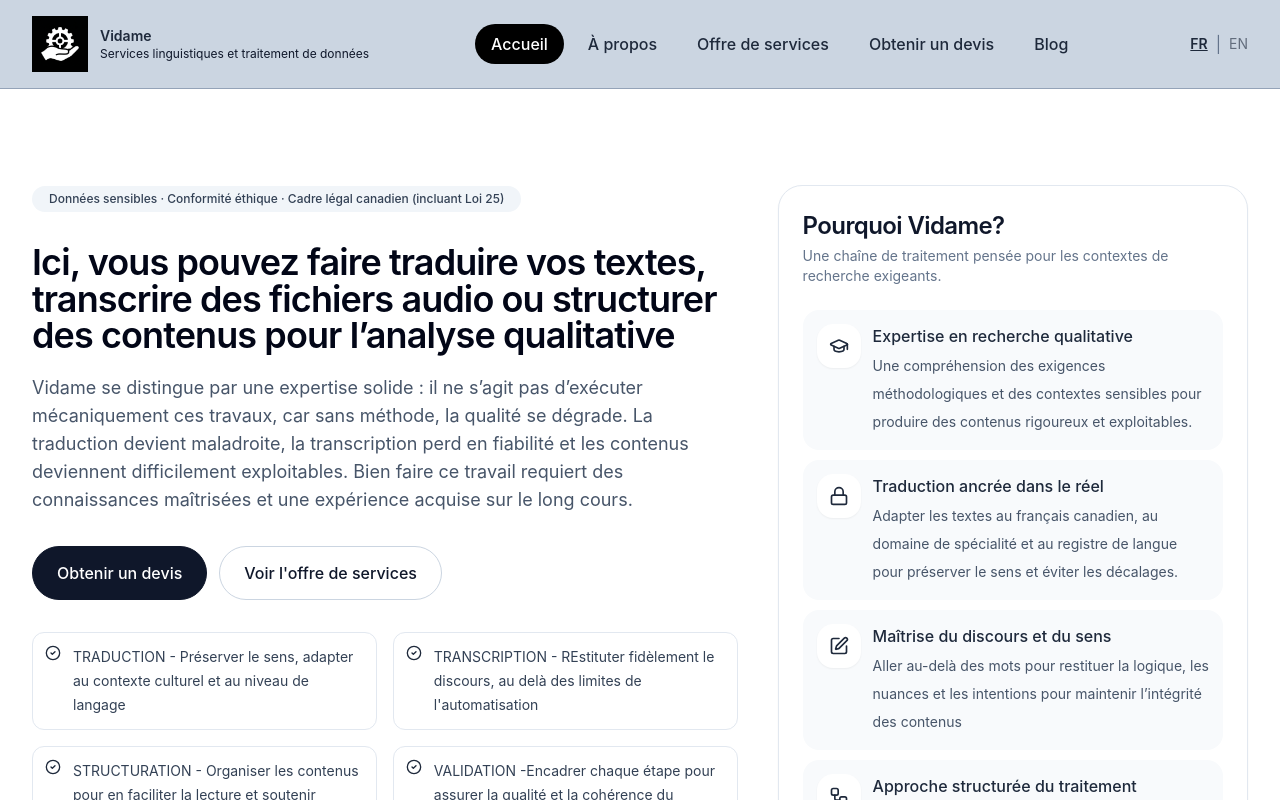
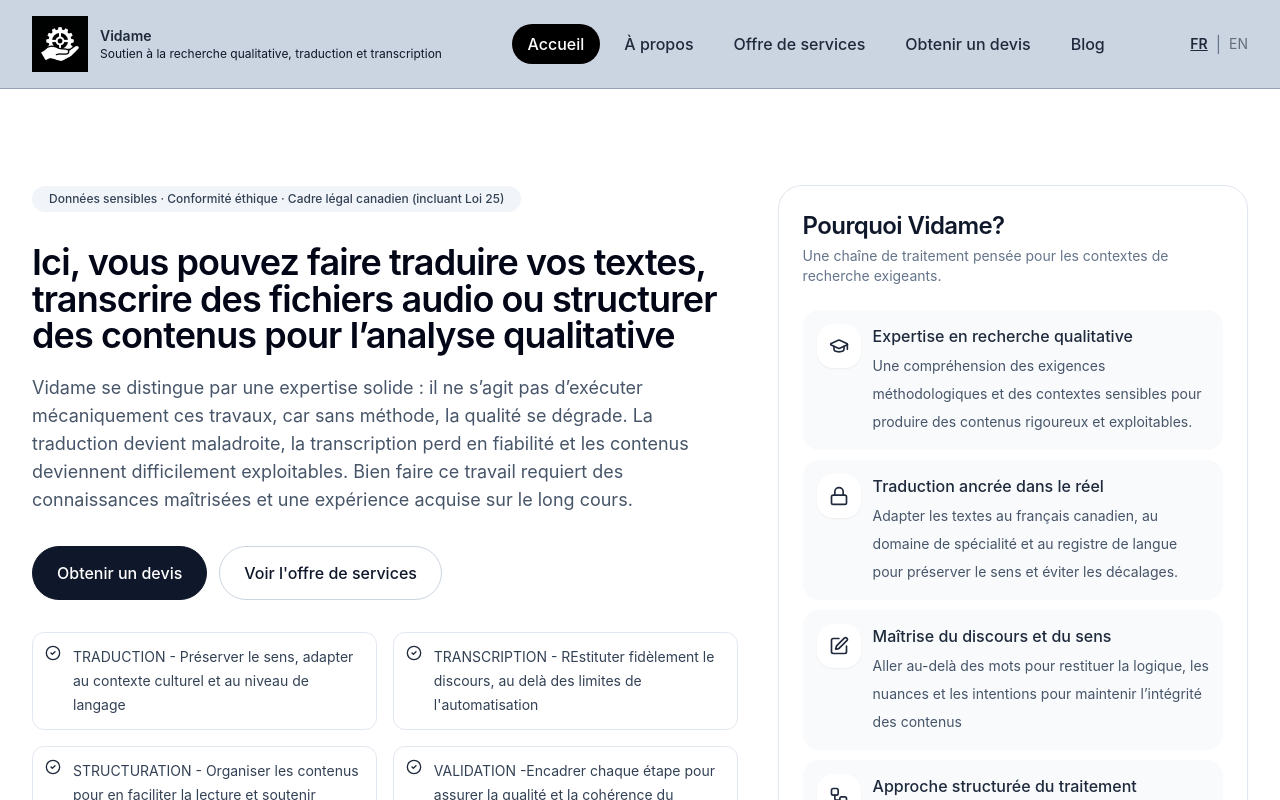
Before and after one commit to momopro21/vidame-recherche, a React (Vite) app: page / in a window 1280 px wide. Shown: the top 800 px of the page. Built offline with nearby package versions, Linux system fonts and the light colour scheme; the HTML template or start-up script is replaced by a standard one.

Commit message:
Update App.tsx

```diff
--- a/src/App.tsx
+++ b/src/App.tsx
@@ -196,7 +196,7 @@ function Shell({
                   <img src="/vidame_favicon_blanc_noir_192x192.png" alt="Vidame" style={{ height: "56px" }} />
                   <div className="leading-tight">
                     <div className="text-sm font-semibold">Vidame</div>
-                    <div className="text-xs text-slate-900">Services linguistiques et traitement de données</div>
+                    <div className="text-xs text-slate-900">Soutien à la recherche qualitative, traduction et transcription</div>
                   </div>
                 </div>
               </button>
```
